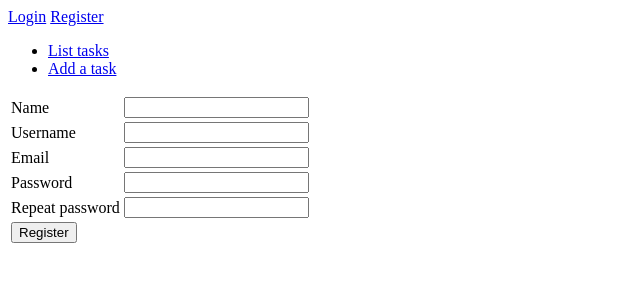
After one commit to xneme/tsoha-vedonlyonti, a Flask app: page /auth/register in a window 1280 px wide. The commit adds this page. Shown: the top 300 px of the page, without its empty margins (0-640 px from the left). Run offline with Flask 2, Linux system fonts and the light colour scheme.

Commit message:
Registration added

```diff
--- a/application/auth/forms.py
+++ b/application/auth/forms.py
@@ -1,5 +1,5 @@
 from flask_wtf import FlaskForm
-from wtforms import PasswordField, StringField
+from wtforms import PasswordField, StringField, validators
 
 class LoginForm(FlaskForm):
     username = StringField("Username")
@@ -7,3 +7,13 @@ class LoginForm(FlaskForm):
 
     class Meta:
         csrf = False
+
+class RegisterForm(FlaskForm):
+    name = StringField("Name", [validators.InputRequired()])
+    username = StringField("Username", [validators.Length(min=2)])
+    email = StringField("Email", [validators.InputRequired(), validators.Email()])
+    password = PasswordField("Password", [validators.Length(min=4), validators.EqualTo('confirm', message="Passwords must match.")])
+    confirm = PasswordField("Repeat password", [ validators.EqualTo('password', message="Passwords must match.")])
+
+    class Meta:
+        csrf = False
--- a/application/auth/models.py
+++ b/application/auth/models.py
@@ -11,13 +11,14 @@ class User(db.Model):
     name = db.Column(db.String(144), nullable=False)
     username = db.Column(db.String(144), nullable=False)
     password = db.Column(db.String(144), nullable=False)
-
+    email = db.Column(db.String(144), nullable=False)
     tasks = db.relationship("Task", backref='account', lazy=True)
 
-    def __init__(self, name, username, password):
+    def __init__(self, name, username, password, email):
         self.name = name
         self.username = username
         self.password = password
+        self.email = email
 
     def get_id(self):
         return self.id
--- a/application/auth/views.py
+++ b/application/auth/views.py
@@ -1,9 +1,27 @@
 from flask import render_template, request, redirect, url_for
 from flask_login import login_user, logout_user
 
-from application import app
+from application import app, db
 from application.auth.models import User
-from application.auth.forms import LoginForm
+from application.auth.forms import LoginForm, RegisterForm
+
+@app.route("/auth/register", methods = ["GET", "POST"])
+def auth_register():
+    if request.method == "GET":
+        return render_template("auth/registerform.html", form = RegisterForm())
+
+    form = RegisterForm(request.form)
+
+    if not form.validate():
+        return render_template("auth/registerform.html", form = form)
+
+    u = User(form.name.data, form.username.data, form.password.data, form.email.data)
+
+    db.session().add(u)
+    db.session().commit()
+
+    # TODO: viesti muuten kuin errorin kautta?
+    return render_template("auth/loginform.html", form = LoginForm(), error = "Account created successfully.")
 
 @app.route("/auth/login", methods = ["GET", "POST"])
 def auth_login():
@@ -11,13 +29,12 @@ def auth_login():
         return render_template("auth/loginform.html", form = LoginForm())
 
     form = LoginForm(request.form)
-    # validoinnit
+    # TODO: validoinnit?
 
     user = User.query.filter_by(username=form.username.data, password=form.password.data).first()
     if not user:
         return render_template("auth/loginform.html", form = form, error = "No such username or password")
 
-    print("Käyttäjä " + user.name + " tunnistettiin")
     login_user(user)
     return redirect(url_for("index"))
 
--- a/application/templates/auth/loginform.html
+++ b/application/templates/auth/loginform.html
@@ -2,6 +2,7 @@
 
 {% block body %}
 {{ error }}
+{{ message }}
 <form method="POST" action="{{ url_for('auth_login') }}">
     <table>
         <tr>
--- /dev/null
+++ b/application/templates/auth/registerform.html
@@ -0,0 +1,88 @@
+{% extends "layout.html" %}
+
+{% block body %}
+<form method="POST" action="{{ url_for('auth_register') }}">
+    <table>
+        <tr>
+            <td>
+                {{ form.name.label }}
+            </td>
+            <td>
+                {{ form.name }}
+            </td>
+            <td>
+                <ul>
+                    {% for error in form.name.errors %}
+                    <li>{{ error }}</li>
+                    {% endfor %}
+                </ul>
+            </td>
+        </tr>
+        <tr>
+            <td>
+                {{ form.username.label }}
+            </td>
+            <td>
+                {{ form.username }}
+            </td>
+            <td>
+                <ul>
+                    {% for error in form.username.errors %}
+                    <li>{{ error }}</li>
+                    {% endfor %}
+                </ul>
+            </td>
+        </tr>
+        <tr>
+            <td>
+                {{ form.email.label }}
+            </td>
+            <td>
+                {{ form.email }}
+            </td>
+            <td>
+                <ul>
+                    {% for error in form.email.errors %}
+                    <li>{{ error }}</li>
+                    {% endfor %}
+                </ul>
+            </td>
+        </tr>
+        <tr>
+            <td>
+                {{ form.password.label }}
+            </td>
+            <td>
+                {{ form.password }}
+            </td>
+            <td>
+                <ul>
+                    {% for error in form.password.errors %}
+                    <li>{{ error }}</li>
+                    {% endfor %}
+                </ul>
+            </td>
+        </tr>
+        <tr>
+            <td>
+                {{ form.confirm.label }}
+            </td>
+            <td>
+                {{ form.confirm }}
+            </td>
+            <td>
+                <ul>
+                    {% for error in form.confirm.errors %}
+                    <li>{{ error }}</li>
+                    {% endfor %}
+                </ul>
+            </td>
+        </tr>
+        <tr>
+            <td colspan="3">
+                <input type="submit" value="Register" />
+            </td>
+        </tr>
+    </table>
+</form>
+{% endblock %}
--- a/application/templates/layout.html
+++ b/application/templates/layout.html
@@ -8,11 +8,12 @@
     <body>
         {% if current_user.is_authenticated %}
         <p>
-        Kirjautunut nimellä {{ current_user.name }}.
-        <a href="{{ url_for('auth_logout') }}">Kirjaudu ulos</a>
+        Logged in as {{ current_user.name }}.
+        <a href="{{ url_for('auth_logout') }}">Logout</a>
         </p>
         {% else %}
-        <a href="{{ url_for('auth_login') }}">Kirjaudu</a>
+        <a href="{{ url_for('auth_login') }}">Login</a>
+        <a href="{{ url_for('auth_register') }}">Register</a>
         {% endif %}
 
         <ul>
```
